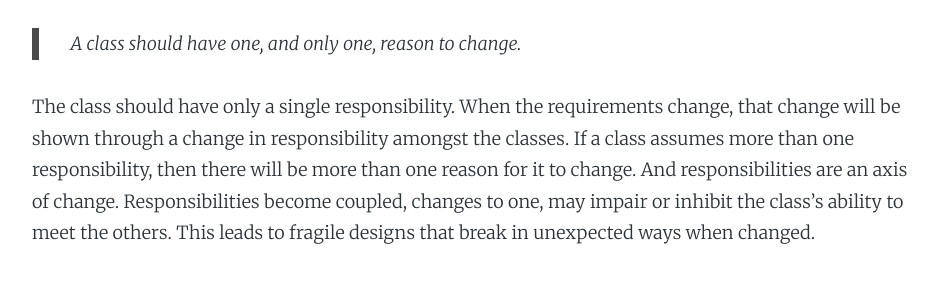
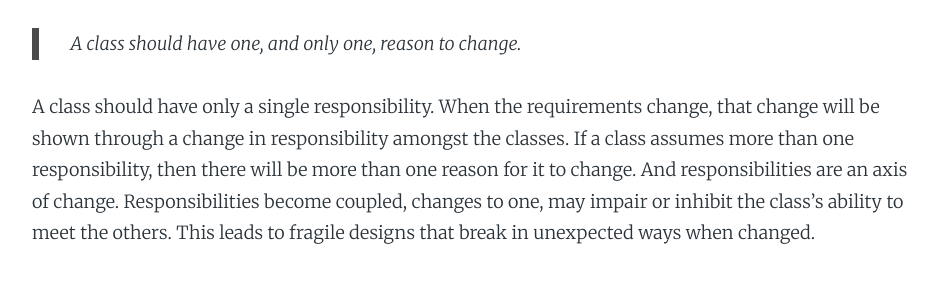
Before and after one commit to Carpk/ShawnKlein, a Jekyll site: the page built from _posts/2016-07-06-solid-principles.md, in a window 1280 px wide and 900 px high, scrolled down 964 px. Shown: the part 165-450 px from the top of the window, without its empty margins (164-1115 px from the left). Built offline with Jekyll 4.4.1, drawn with Linux system fonts in a browser that asks for light colours; nearby versions of some CDN libraries; some web fonts are replaced; Markdown is read by kramdown in place of the engine named in the settings; some of the changed text lies outside the part shown.

Commit message:
editing SOLID post

```diff
--- a/_posts/2016-07-06-solid-principles.md
+++ b/_posts/2016-07-06-solid-principles.md
@@ -25,7 +25,7 @@ Let's take a look at each principle.
 
 > A class should have one, and only one, reason to change.
 
-The class should have only a single responsibility. When the requirements change, that change will be shown through a change in responsibility amongst the classes. If a class assumes more than one responsibility, then there will be more than one reason for it to change. And responsibilities are an axis of change. Responsibilities become coupled, changes to one, may impair or inhibit the class's ability to meet the others. This leads to fragile designs that break in unexpected ways when changed.
+A class should have only a single responsibility. When the requirements change, that change will be shown through a change in responsibility amongst the classes. If a class assumes more than one responsibility, then there will be more than one reason for it to change. And responsibilities are an axis of change. Responsibilities become coupled, changes to one, may impair or inhibit the class's ability to meet the others. This leads to fragile designs that break in unexpected ways when changed.
 
 Our code below is very simplistic example, its meant to highlight that our `Person` class is performing more than one responsibility. It is in charge of keeping track of money, and performing a job.
 
```
Also changed, not shown: other parts of _posts/2016-07-06-solid-principles.md (+1 -4 lines).
